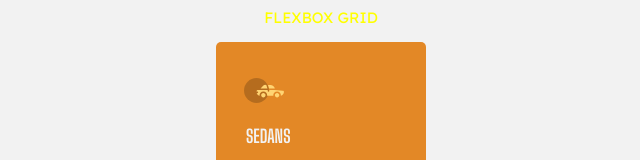
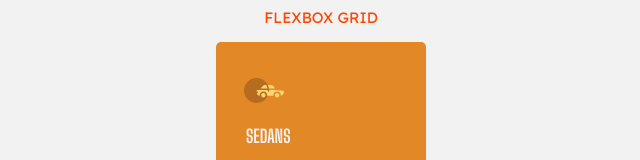
Before and after one commit to Oyindamola27/flexxbox-gridbox, a plain HTML site: page index.html in a window 1280 px wide. Shown: the top 160 px of the page, without its empty margins (319-959 px from the left). Drawn offline with Linux system fonts and the light colour scheme.

Commit message:
Update stylesheet.css

```diff
--- a/stylesheet.css
+++ b/stylesheet.css
@@ -118,7 +118,7 @@ h1{
  }
  a{
     text-decoration: none;
-    color: yellow;
+    color: orangered;
     font-size: bolder;
 
  }
```
